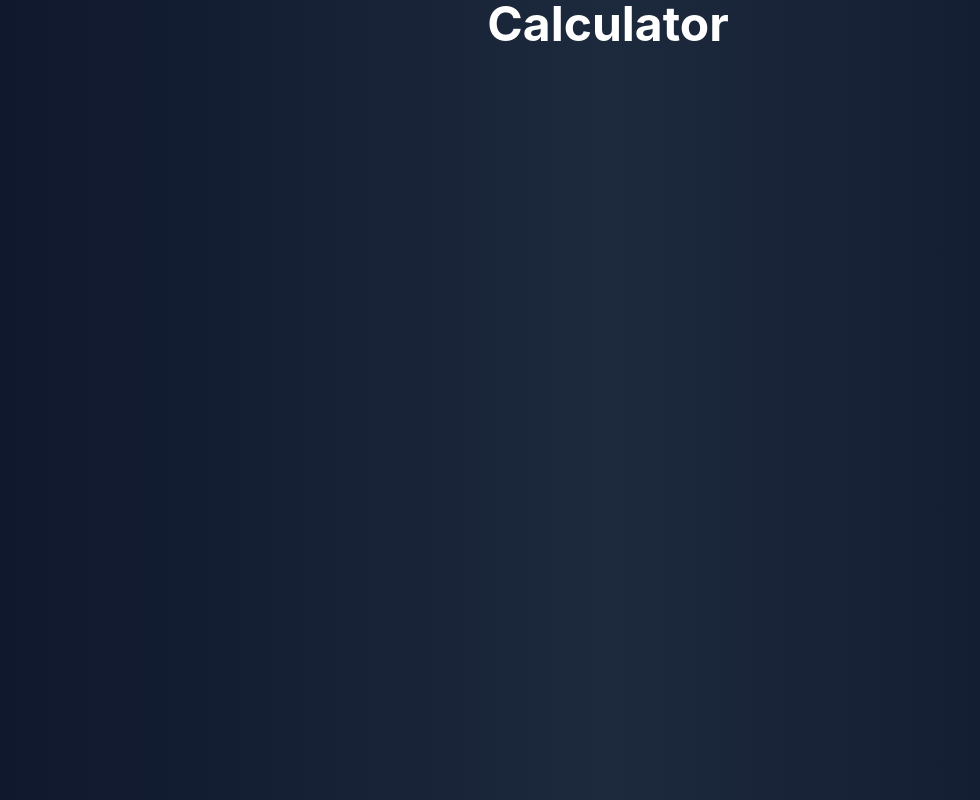
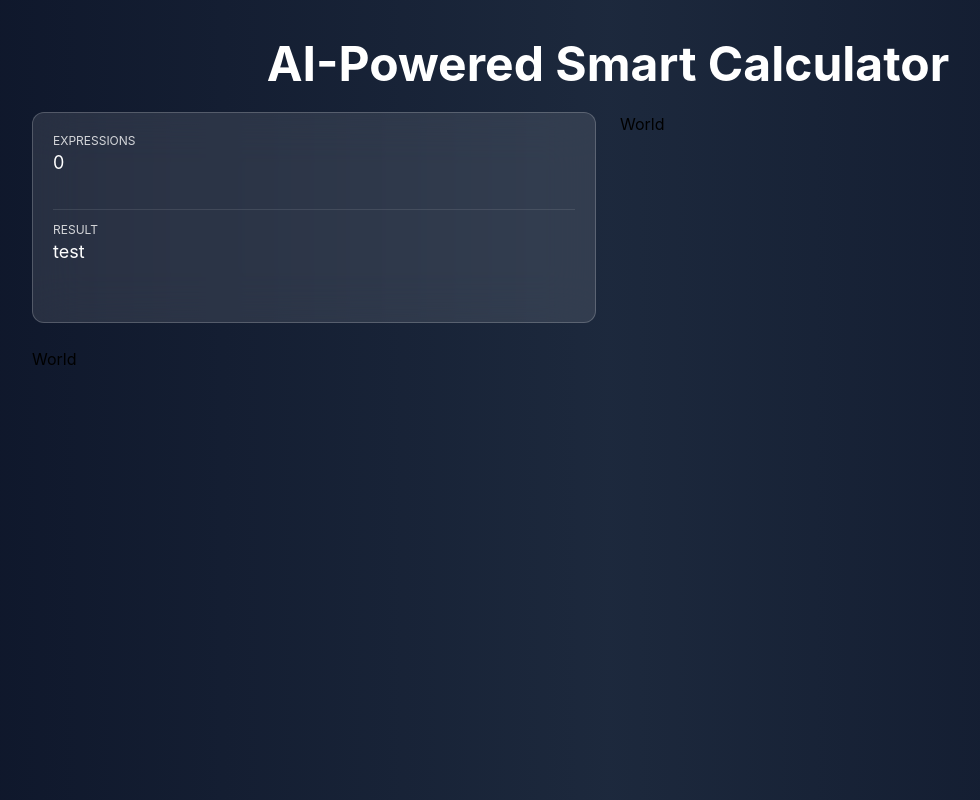
Before and after one commit to SajithNuski/Ai-Calculator, a React (Vite) app: page / in a window 1280 px wide. Shown: the whole page, without its empty margins (32-1012 px from the left). Built offline with nearby package versions, Linux system fonts and the light colour scheme.

Commit message:
add the calculator ui

```diff
--- a/src/App.jsx
+++ b/src/App.jsx
@@ -3,10 +3,29 @@ function App() {
   return (
     <>
       <div className="min-h-screen bg-gradient-to-r from-slate-900 via-slate-800 to-slate-900">
-        <div>
-          <h1 className="text-5xl font-bold text-center text-white">
-            Calculator
-          </h1>
+        <div className="max-w-6xl py-10 mx-auto">
+          <div>
+            <h1 className="text-5xl font-bold text-center text-white">
+              AI-Powered Smart Calculator
+            </h1>
+          </div>
+
+          {/* two column right cal and left ai panel */}
+          <div className="grid gap-6 mt-6 lg:grid-cols-2">
+            <div className="p-5 rounded-xl bg-white/10 backdrop-blur-xl border border-white/20">
+              <div className="mb-4">
+                <div className="text-white/80 text-xs uppercase">  Expressions </div>
+                <div className="text-white text-lg min-h-[48px]">0</div>
+                <div className="h-px bg-white/10 my-3"></div>
+                <div className="text-white/80 text-xs uppercase">  Result </div>
+                <div className="text-white text-lg min-h-[48px]">test</div>
+              </div>
+            </div>
+              <div>World</div>
+            <div>World</div>
+          </div>
+
+
         </div>
       </div>
     </>
```
